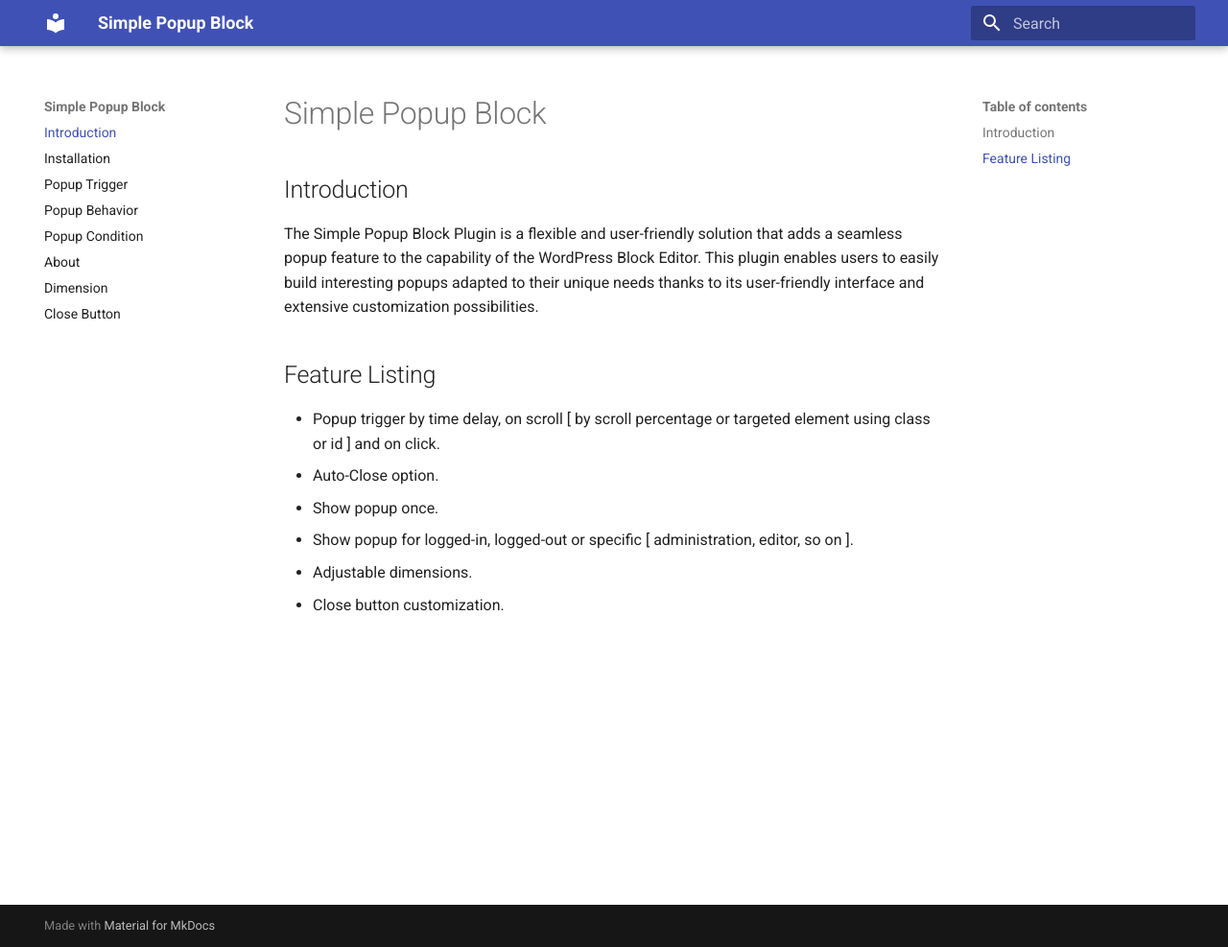
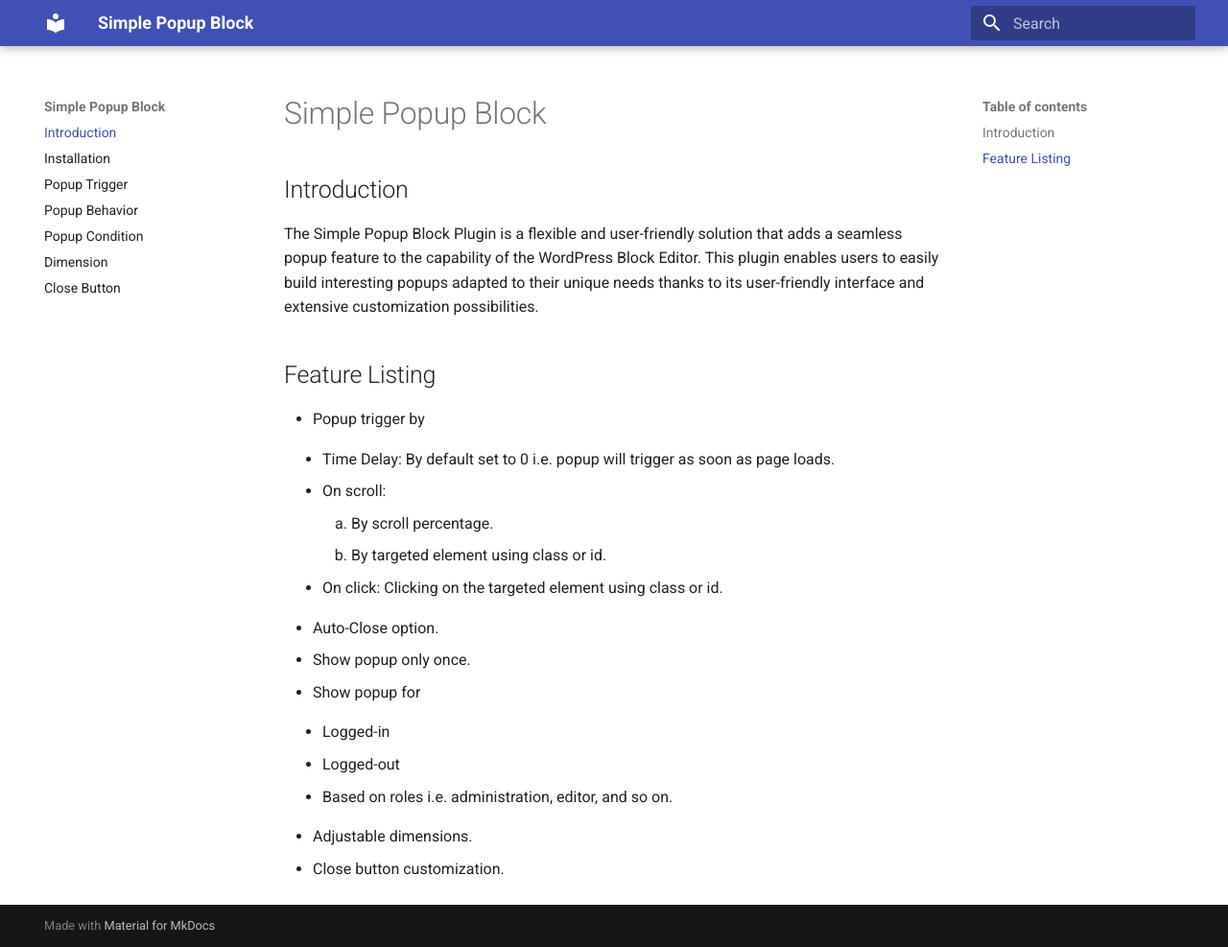
Before and after one commit to codemanas/simple-poup-block-docs, an MkDocs documentation site: the page built from docs/index.md, in a window 1280 px wide and 987 px high. Shown: the whole window at 96% size. Built offline with MkDocs 1.6.1 and Material for MkDocs 9.7.7, drawn with Linux system fonts in a browser that asks for light colours.

Commit message:
refactor

```diff
--- a/docs/index.md
+++ b/docs/index.md
@@ -24,10 +24,24 @@ The Simple Popup Block Plugin is a flexible and user-friendly solution that adds
 
 ## Feature Listing
 <ul>
-    <li>Popup trigger by time delay, on scroll [ by scroll percentage or targeted element using class or id ] and on click.</li>
+    <li>Popup trigger by </li>
+    <ul>
+        <li>Time Delay: By default set to 0 i.e. popup will trigger as soon as page loads.</li>
+        <li>On scroll:
+        <ol>
+            <li>By scroll percentage.</li>
+            <li>By targeted element using class or id.</li>
+        </ol>
+        <li>On click: Clicking on the targeted element using class or id.</li>
+    </ul>
     <li>Auto-Close option.</li>
-    <li>Show popup once.</li>
-    <li>Show popup for logged-in, logged-out or specific [ administration, editor, so on ].</li>
+    <li>Show popup only once.</li>
+    <li>Show popup for </li>
+    <ul>
+        <li>Logged-in</li>
+        <li>Logged-out </li>
+        <li>Based on roles i.e. administration, editor, and so on.</li>
+    </ul>
     <li>Adjustable dimensions.</li>
     <li>Close button customization.</li>
 </ul>
--- a/mkdocs.yml
+++ b/mkdocs.yml
@@ -8,6 +8,5 @@ nav:
   - Popup Trigger: popup-trigger.md
   - Popup Behavior: popup-behavior.md
   - Popup Condition: popup-condition.md
-  - About: about.md
   - Dimension: dimension.md
   - Close Button: close-button.md
```
Also changed, not shown: docs/about.md (deleted, +0 -120 lines), docs/popup-behavior.md (+4 -2 lines), docs/popup-condition.md (+3 -4 lines), docs/popup-trigger.md (+4 -4 lines).
